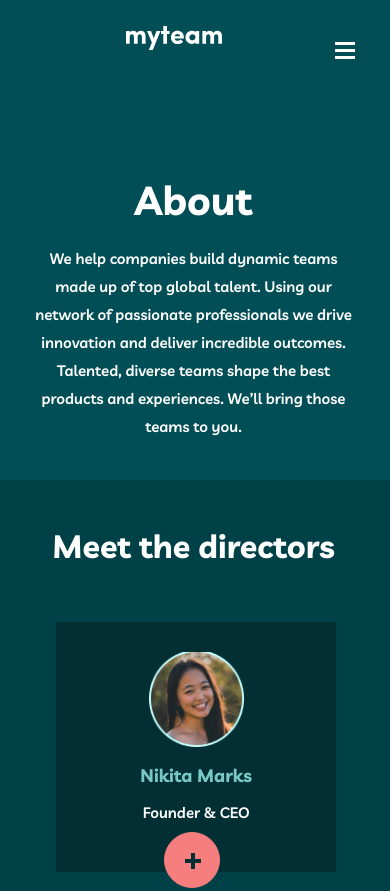
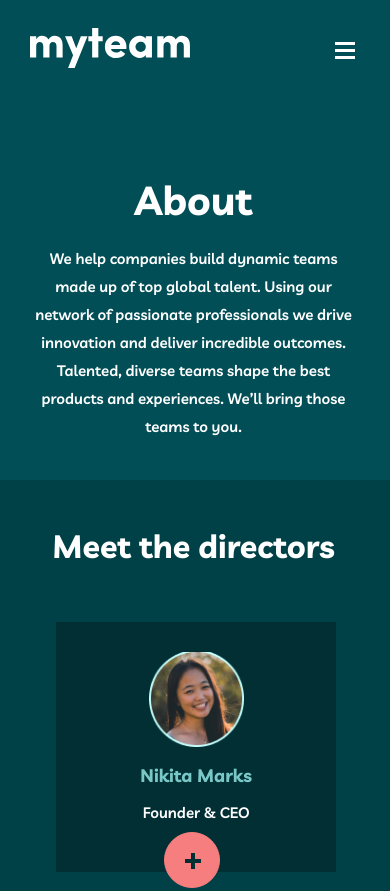
Before and after one commit to fazliddinrustamov/my-team-responsive, a plain HTML site: page second-page.html in a window 390 px wide. Shown: the top 891 px of the page. Drawn offline with Linux system fonts and the light colour scheme.

Commit message:
edit logo codes

```diff
--- a/second-page.html
+++ b/second-page.html
@@ -7,13 +7,12 @@
   <title>My Team</title>
   <link rel="stylesheet" href="./styles/normalize.css">
   <link rel="stylesheet" href="./styles/second-page.css">
-  <link rel="stylesheet" href="./styles/main.css">
 </head>
 <body>
   <header class="back-color">
     <div class="container">
       <div class="logo-line">
-        <a href="second-page.html" class="site-logo-link"><img class="logo" src="./img/myteam-logo.svg" alt="myteam-logo"></a>
+        <a href="second-page.html" class="site-logo-link"><img class="site-logo" src="./img/myteam-logo.svg" alt="myteam-logo"></a>
         <ul class="navigation-list">
           <li class="navigation-item"><a class="navigation-item" href="index.html">home</a></li>
           <li class="navigation-item"><a class="navigation-item" href="#">about</a></li>
--- a/styles/main.css
+++ b/styles/main.css
@@ -132,7 +132,7 @@
 }
 
 .settings-menu {
-  display: block;
+  display: none;
   height: 17px;
   width: 20px;
 }
@@ -838,6 +838,10 @@
     justify-content: space-between;
   }
 
+  .site-logo {
+    margin: 0;
+  }
+
   .navigation-list {
     display: none;
   }
--- a/styles/second-page.css
+++ b/styles/second-page.css
@@ -877,6 +877,10 @@
     justify-content: space-between;
   }
 
+  .site-logo {
+    margin: 0;
+  }
+
   .navigation-list {
     display: none;
   }
--- a/styles/third-page.css
+++ b/styles/third-page.css
@@ -532,6 +532,10 @@
     justify-content: space-between;
   }
 
+  .site-logo {
+    margin: 0;
+  }
+
   .navigation-list {
     display: none;
   }
```
Also changed, not shown: index.html (+0 -2 lines), third-page.html (+2 -3 lines).
